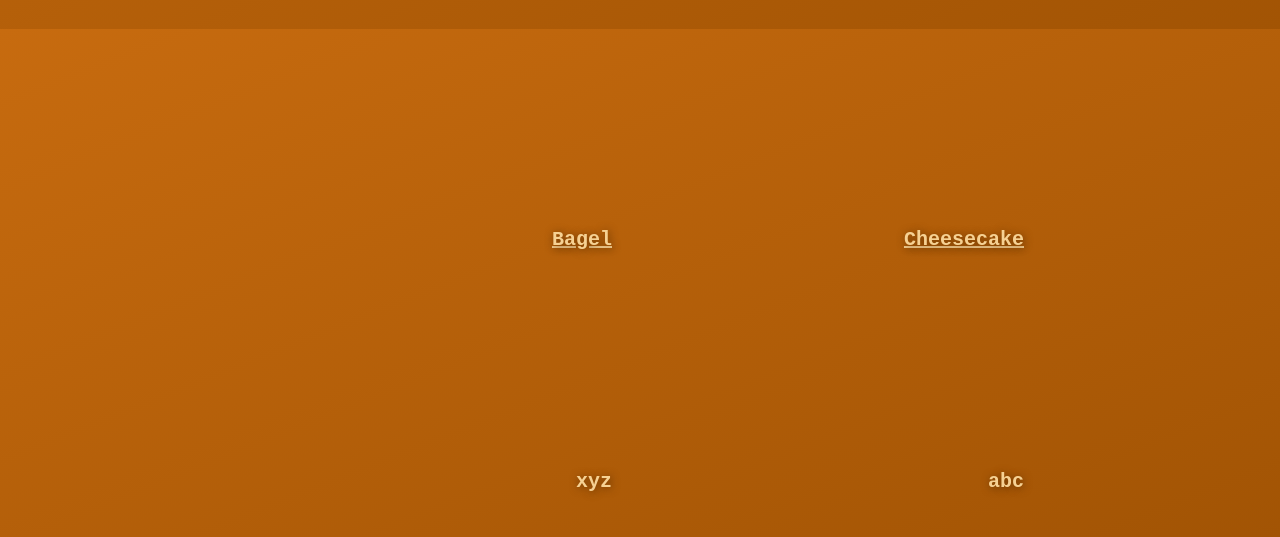
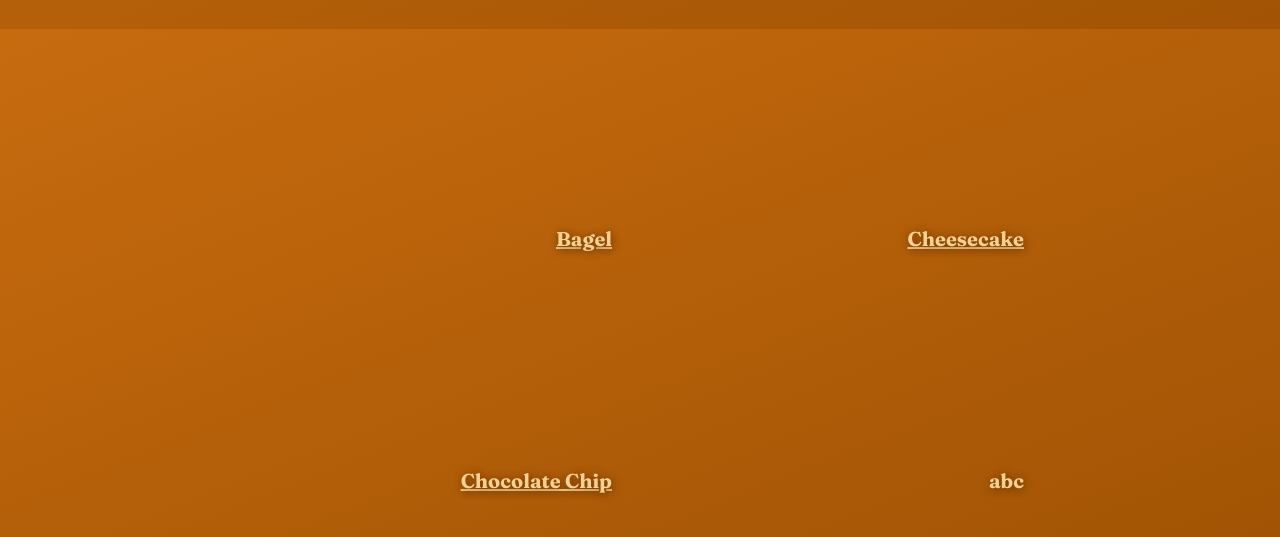
Before and after one commit to leekc307/baking_recipes, a plain HTML site: page index.html in a window 1280 px wide. Shown: the part 579-1116 px from the top of the page. Drawn offline with Linux system fonts and the light colour scheme.

Commit message:
Update index.html

```diff
--- a/index.html
+++ b/index.html
@@ -15,11 +15,10 @@
   <meta name="viewport" content="width=450">
   <!-- Styles -->
   <link rel="stylesheet" type="text/css" href="styles.css">
-  <!-- Fonts
+  <!-- Fonts -->
   <link
     href="https://fonts.googleapis.com/css2?family=Fraunces:ital,wght@0,200;0,300;0,400;0,500;0,600;0,700;0,800;0,900;1,200;1,300;1,400;1,500;1,600;1,700;1,800;1,900&amp;display=swap"
     rel="stylesheet">
-  -->
 </head>
 <body>
     <div id="header">
@@ -39,7 +38,7 @@
         </div>
         <div class="item-step hoverable"
           style="background-image: url(images/bagels.jpg)!important; background-size: cover; background-position: bottom;">
-          <p class="item-text">xyz</p>
+          <p class="item-text"><a href="food/desserts/chocolate-chip-cookies.md">Chocolate Chip</a></p>
         </div>
         <div class="item-step hoverable"
           style="background-image: url(images/bagels.jpg)!important; background-size: cover; background-position: bottom;">
```
